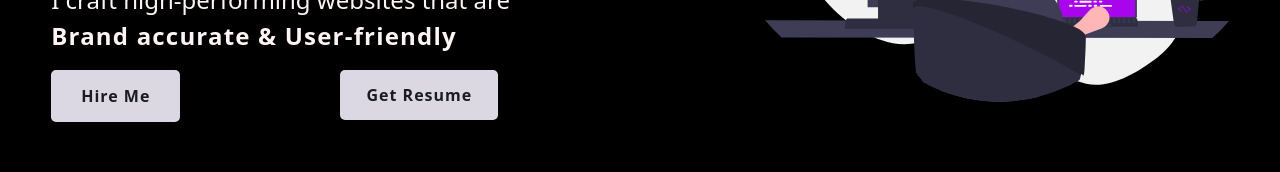
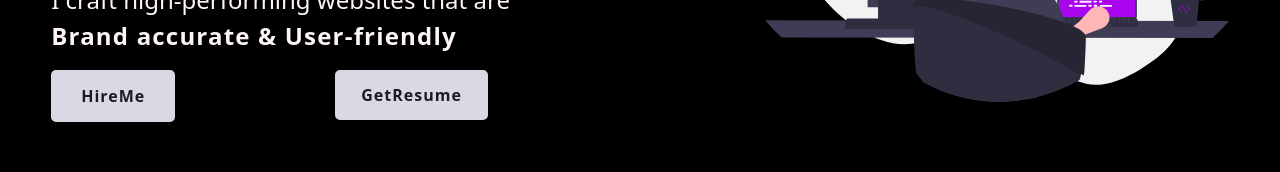
Before and after one commit to varshithreddy28/portfolio, a React (Create React App) app: page / in a window 1280 px wide. Shown: the part 507-679 px from the top of the page. Built offline with nearby package versions, Linux system fonts and the light colour scheme.

Commit message:
updated hireme button

```diff
--- a/src/pages/home/home.css
+++ b/src/pages/home/home.css
@@ -149,11 +149,11 @@ span.intro {
     font-size: 1.1em;
   }
   a#hireme {
-    padding: 5px 3px;
+    padding: 4px 5px;
     font-size: 10px;
   }
   button#getresume {
-    padding: 5px 3px;
+    padding: 4px 5px;
     font-size: 10px;
   }
 }
--- a/src/pages/home/home.jsx
+++ b/src/pages/home/home.jsx
@@ -68,10 +68,12 @@ export default function Home(props) {
                 duration={500}
                 id="hireme"
               >
-                Hire Me
+                <span className="getContact">HireMe</span>
               </Link>
               <a href={Resume} download>
-                <button id="getresume">Get Resume</button>
+                <button id="getresume">
+                  <span className="getContact">GetResume</span>
+                </button>
               </a>
             </div>
           </div>
```
